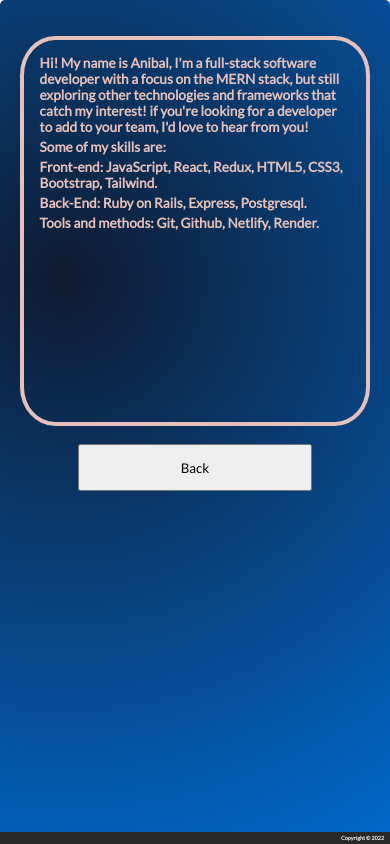
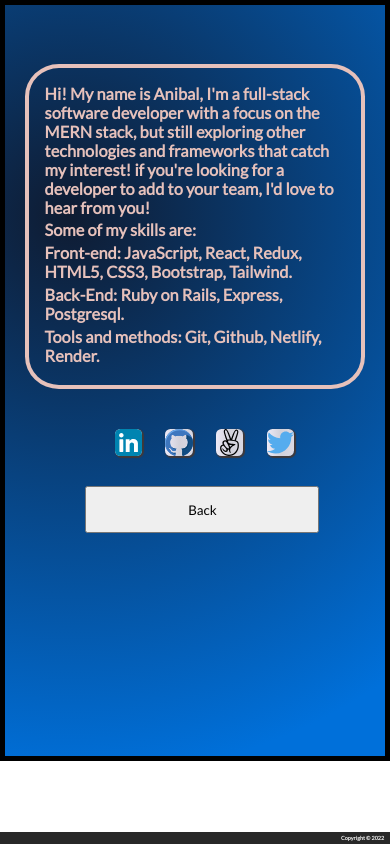
Before and after one commit to sjdev2212/portfoliosjdev, a React (Create React App) app: page /about in a window 390 px wide. Shown: the top 844 px of the page. Built offline with nearby package versions, Linux system fonts and the light colour scheme.

Commit message:
about mobile

```diff
--- a/src/About.css
+++ b/src/About.css
@@ -1,10 +1,11 @@
 .about {
     padding: 20px;
     background-color: #f5f5f5;
-    border-radius: 5px;
     margin-bottom: 20px;
     background-image: radial-gradient( circle farthest-corner at 16.5% 28.1%,  rgba(15,27,49,1) 0%, rgba(0,112,218,1) 90% );
-    height: 46vw;
+    background-image: cover;
+    height: 50vw;
+
 }
 .text-about{
     font-size: 1.8vw;
@@ -15,14 +16,19 @@
 .about-mobile{
     display: none;
 }
+.links-mobile{
+    display: none;
+}
+
 
 @media screen and (max-width: 800px) {
 .about{
     display: flex;
 flex-direction: column;
 background-image: radial-gradient(circle farthest-corner at 16.5% 28.1%, rgba(15, 27, 49, 1) 0%, rgba(0, 112, 218, 1) 90%);
-height: 255vw;
-width: 100%;
+height: 195vw;
+border: 5px solid black;
+
 
 }
 .about-section{
@@ -30,12 +36,14 @@ width: 100%;
     border-color: rgb(230, 193, 187);
 padding: 4vw;
 border-radius: 10%;
-height: 100vw;
-margin-top: -120vw;
+margin-bottom : 5vw;
+margin-top: 10vw;
+
+
 
 }
 .text-about{
-    font-size: 3.5vw;
+    font-size: 4.2vw;
     font-weight: bold;
     color: rgb(230, 193, 187);
     margin-bottom: 1vw;
@@ -47,6 +55,8 @@ margin-top: -120vw;
 .btn-about{
     width: 60vw;
 height: 12vw;
+margin-top: 7vw;
+margin-left: 15.5vw;
 }
 .btn-about:hover{
     background-color: #463f3f;
@@ -55,4 +65,31 @@ border: 1px solid #211f1f;
 box-shadow: 0 0 0 2px #c9cfb2;
 transition: 0.5s;
 }
+.links-mobile{
+    display: block;
+    margin-top: 5vw;
+    width: 60vw;
 }
+
+.icons {
+    display: grid;
+    grid-template-columns: repeat(4, 1fr);
+    margin-top: 0.3vw;
+    margin-left: 20vw;
+    list-style: none;
+  }
+  .link{
+    width: 7vw;
+  height: 7vw;
+  border-radius: 20%;
+    box-shadow: 1px 1px 1px 1px #413939;
+  background-image: linear-gradient(to right, #edeaf7 0%, #d2d1da 51%, #dbd9e3 100%);
+  transition: 0.5s;
+  margin: 0 3vw;
+  }
+
+  .link:hover {
+    transform: scale(1.2);
+
+  }
+}
--- a/src/About.js
+++ b/src/About.js
@@ -1,5 +1,10 @@
 import React from 'react'
 import {Link} from 'react-router-dom'
+import linked from './images/link.svg'
+import github from './images/github1.svg'
+import angel from './images/angellist.svg'
+import twitter from './images/twitter.svg'
+
 import './About.css'
 
 export const About = () => {
@@ -24,6 +29,30 @@ Tools and methods: Git, Github, Netlify, Render.
 </p>
 
 </section>
+<div className='links-mobile' >
+<ul className='icons'>
+          <li className='li-icons'>
+            <a href='https://www.linkedin.com/in/anibalamoroso/' target="_blank" rel="noreferrer" >
+          <img  className="link" src={linked} alt="linkedin icon" />
+          </a >
+          </li>
+          <li className='li-icons'>
+            <a href='https://github.com/sjdev2212' target="_blank" rel="noreferrer" >
+          <img  className="link" src={github} alt="github icon" />
+          </a >
+          </li>
+          <li className='li-icons'>
+            <a href='https://angel.co/u/anibal-amoroso' target="_blank" rel="noreferrer" >
+          <img  className="link" src={angel} alt="Angel list icon" />
+          </a >
+          </li>
+          <li className='li-icons'>
+            <a href='https://twitter.com/AmorosoAnibal' target="_blank" rel="noreferrer" >
+          <img  className="link" src={twitter} alt="Twitter icon" />
+          </a >
+          </li>
+        </ul>
+</div>
 <div className='about-mobile'>
 <Link to='/'>
 <button className='btn-about'>Back</button>
--- a/src/index.css
+++ b/src/index.css
@@ -6,13 +6,3 @@
   padding: 0;
   font-family: 'Lato', sans-serif;
 }
-
-.home,
-.content,
-.about {
-  display: flex;
-  height: 90vh;
-  align-items: center;
-  justify-content: center;
-  font-size: 3rem;
-}
```
